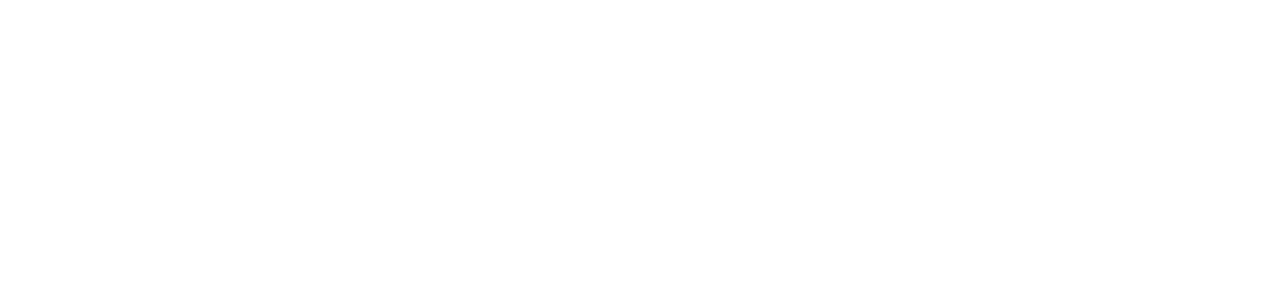
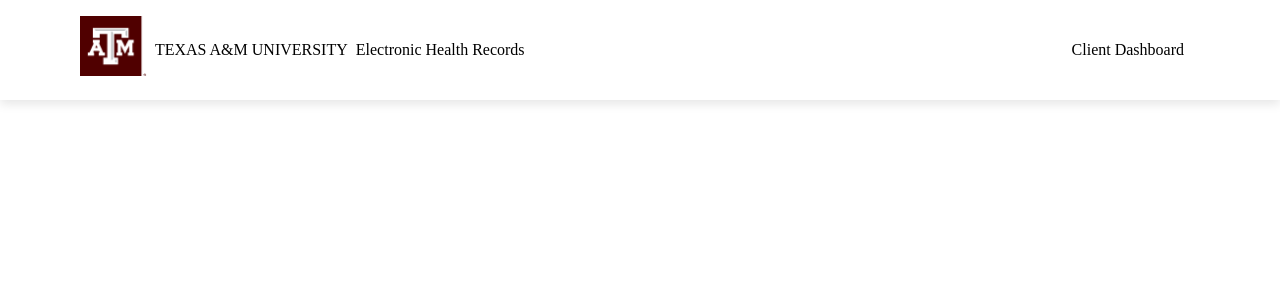
Before and after one commit to oliviahealth/Navigator, a React (Vite) app: page /participants-demographic-record in a window 1280 px wide. Before the commit this address had no page. Shown: the top 300 px of the page. Built offline with nearby package versions, Linux system fonts and the light colour scheme.

Commit message:
created record form

```diff
--- a/src/App.jsx
+++ b/src/App.jsx
@@ -3,6 +3,7 @@
 import LandingPage from './components/LandingPage';
 import ClientDashboard from './components/ClientDashboard';
 import Login from './components/LoginModal'; // Import the Login component
+import ParticipantsDemographicsRecordForm from './components/ParticipantsDemographicsRecordForm';
 
 const App = () => {
   return (
@@ -11,6 +12,7 @@
         <Route exact path="/" element={<LandingPage />} />
         <Route path="/dashboard" element={<ClientDashboard />} />
         <Route path="/login" element={<Login />} />
+        <Route path="/participants-demographic-record" element={<ParticipantsDemographicsRecordForm />} />
       </Routes>
     </Router>
   );
--- a/src/components/ClientDashboard.jsx
+++ b/src/components/ClientDashboard.jsx
@@ -207,10 +207,10 @@
             {isActive.demographics && (
             <div className={styles["dropdown-content"]}>
                <div className={styles["dropdown-item"]}>
-                  React
+               <Link to="/participants-demographic-record">Participants Demographics Record</Link>
                </div>
                <div className={styles["dropdown-item"]}>
-                  Vue
+                  Child Demographics Record
                </div>
             </div>
             )}
--- /dev/null
+++ b/src/components/ParticipantsDemographicsRecordForm.jsx
@@ -0,0 +1,28 @@
+import React from 'react';
+import { Link } from 'react-router-dom';
+import styles from '../styles/ClientDashboard.module.css'; // Re-use existing styles or create new ones
+import texasLogo from '../assets/texas_a_and_m_logo.png';
+
+const ParticipantsDemographicsRecordForm = () => {
+    return (
+        <div>
+            <header className={styles.header}>
+                <div className={styles.logoContainer}>
+                    <img src={texasLogo} alt="Texas A&M University Logo" className={styles.universityLogo} />
+                    <span className={styles.universityName}>TEXAS A&M UNIVERSITY</span>
+                    <span className={styles.recordName}>Electronic Health Records</span>
+                </div>
+                <nav className={styles.nav}>
+                    <Link to="/dashboard" className={styles.dashboardLink}>Client Dashboard</Link>
+                    {/* Add any other navigation links here */}
+                </nav>
+            </header>
+            {/* Page-specific content goes here */}
+            <div>
+
+            </div>
+        </div>
+    );
+};
+
+export default ParticipantsDemographicsRecordForm;
```
